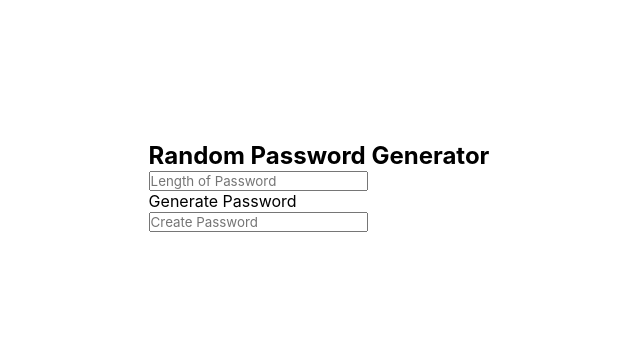
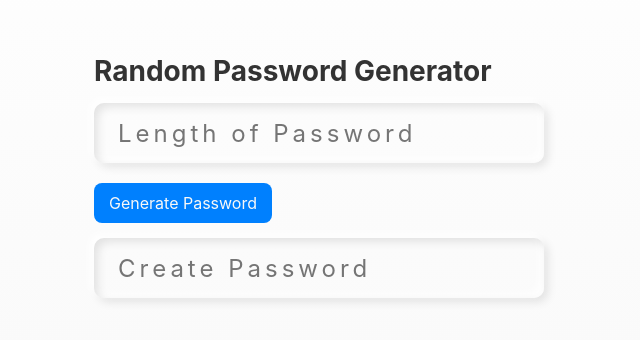
Before and after one commit to neophyte-programmer/random-password-generator, a plain HTML site: page index.html in a window 1280 px wide. Shown: the part 214-554 px from the top of the page, without its empty margins (321-961 px from the left). Drawn offline with Linux system fonts and the light colour scheme.

Commit message:
styled page

```diff
--- a/style.css
+++ b/style.css
@@ -1,7 +1,9 @@
 * {
-    font-family: -apple-system, BlinkMacSystemFont, 'Segoe UI', Roboto, Oxygen, Ubuntu, Cantarell, 'Open Sans', 'Helvetica Neue', sans-serif;
+	font-family: -apple-system, BlinkMacSystemFont, 'Segoe UI', Roboto, Oxygen,
+		Ubuntu, Cantarell, 'Open Sans', 'Helvetica Neue', sans-serif;
 	margin: 0;
 	padding: 0;
+	user-select: none;
 }
 
 .container {
@@ -9,5 +11,59 @@
 	justify-content: center;
 	align-items: center;
 	min-height: 100vh;
-    background
+	background: linear-gradient(to bottom, #fff 0%, #f8f8f8 100%);
 }
+
+.inputBox {
+	position: relative;
+	width: 450px;
+}
+
+.title {
+	font-size: 28px;
+	color: #333;
+}
+
+.inputBox input {
+	position: relative;
+	width: 100%;
+	height: 60px;
+	border: none;
+	margin: 15px 0 20px;
+    padding-left: 1.5rem;
+	background: transparent;
+	outline: none;
+    border-radius: 10px;
+	font-size: 24px;
+	letter-spacing: 4px;
+	box-sizing: border-box;
+	color: #333;
+	box-shadow: -4px -4px 10px rgba(255, 255, 255, 1),
+		        inset 4px 4px 10px rgba(0, 0, 0, .1),
+                inset -4px -4px 10px rgba(255, 255, 255, 1),
+		         4px 4px 10px rgba(0, 0, 0, .1);
+}
+
+.inputBox #btn {
+    text-align: center;
+    position: relative;
+    cursor: pointer;
+    background: #0080fe;
+    display: inline-block;
+    padding: 10px 15px;
+    color: #f8f8f8;
+    border-radius: 8px;
+}
+.inputBox #btn:active {
+    background: #0276eb;
+}
+
+
+@media screen and (max-width: 500px) {
+    .container {
+        width: 100%;
+    }
+    .inputBox {
+        width: 90%;
+    }
+}
```
Lines whose indentation alone changed are shown as unchanged.
